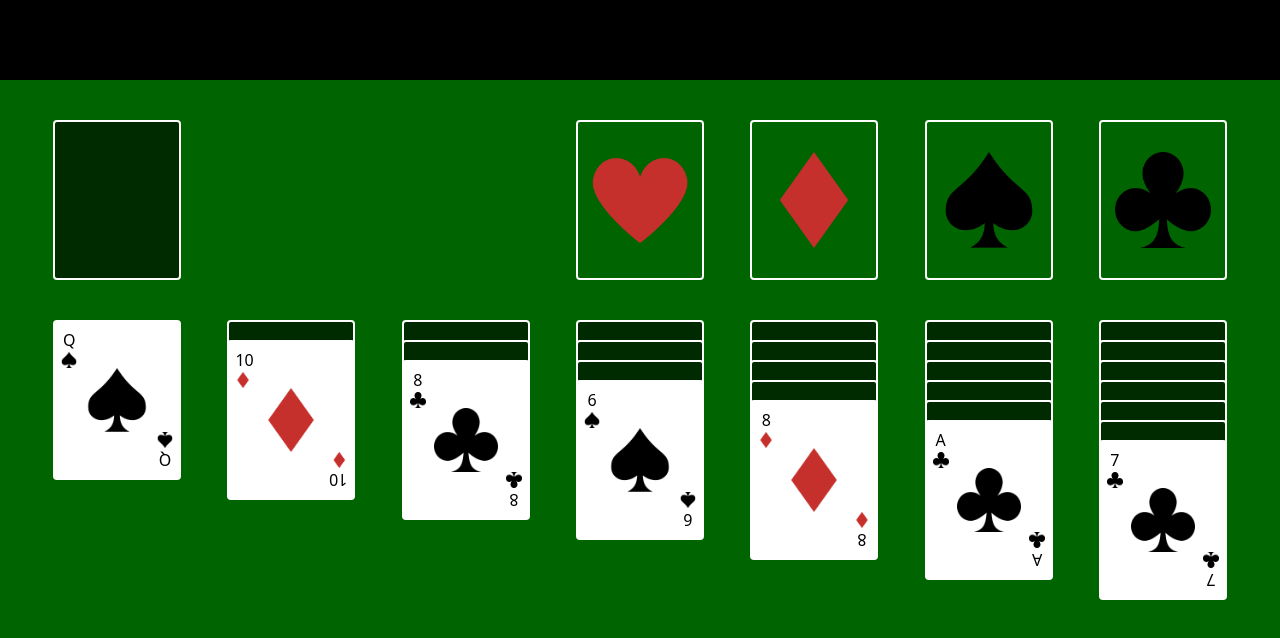
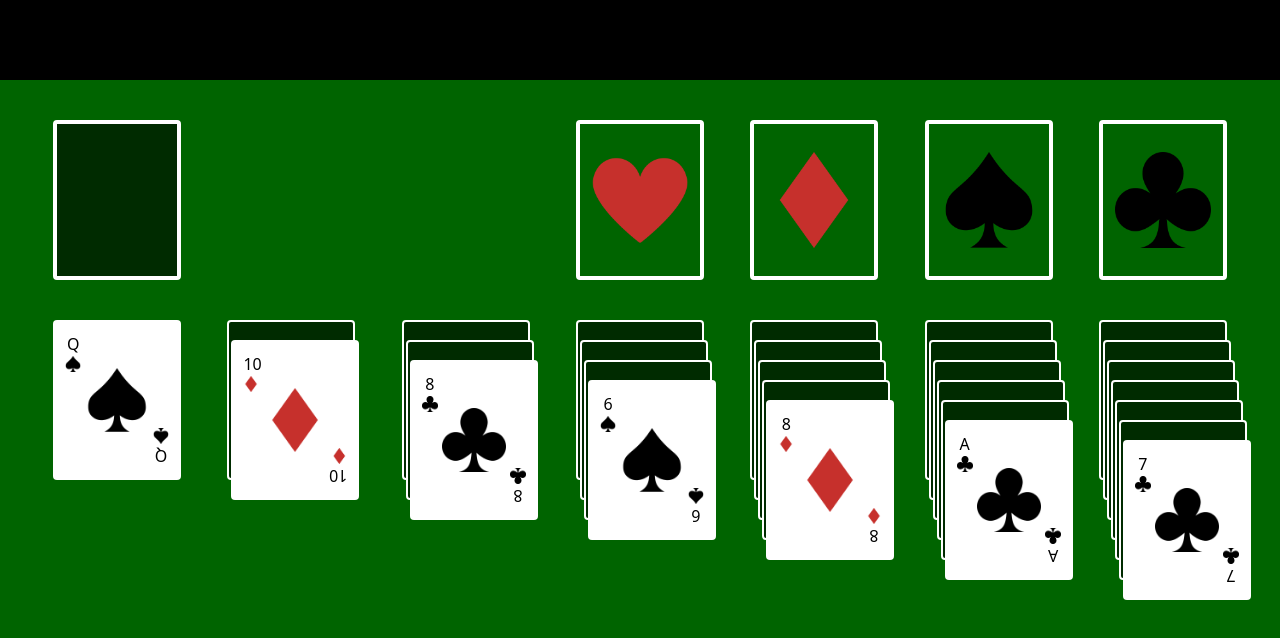
Before and after one commit to Spencehiko/solitaire, a Vue app: page / in a window 1280 px wide. Shown: the top 638 px of the page. Built offline with nearby package versions, Linux system fonts and the light colour scheme.

Commit message:
feat! drag drop logic started

```diff
--- a/src/components/GamePage.vue
+++ b/src/components/GamePage.vue
@@ -4,7 +4,8 @@ import { storeToRefs } from "pinia";
 import { onMounted } from "vue";
 
 const store = useMainStore();
-const { cards, activeCardIndex, board, slots } = storeToRefs(store);
+const { cards, activeCardIndex, board, slots, selectedCard } =
+    storeToRefs(store);
 const {
     startGame,
     nextCard,
@@ -12,14 +13,31 @@ const {
     getCardSuit,
     selectCard,
     sendCardToSlot,
+    checkDrop,
 } = store;
 
 onMounted(() => {
     activeCardIndex.value = -1;
+    selectedCard.value = -1;
     if (!cards.value[0]) {
         startGame();
     }
 });
+
+const dragEndHandler = (event: any) => {
+    event.preventDefault();
+    const selectedCard = event.target.getAttribute("data-number");
+    const { screenX, screenY } = event;
+    const closestCard = document
+        .elementsFromPoint(screenX, screenY)
+        .find((element: any) => {
+            console.log(element.classList);
+            return element.classList.contains("draggable-card");
+        });
+    console.log(closestCard);
+    console.log(closestCard?.getAttribute("data-number"));
+    console.log(document.elementsFromPoint(screenX, screenY));
+};
 </script>
 
 <template>
@@ -27,7 +45,7 @@ onMounted(() => {
         <div class="flex gap-5">
             <div class="basis-1/7">
                 <button
-                    class="h-40 w-32 block mx-auto bg-darkest-green border-2 border-white rounded hover:bg-light-green transition-all duration-200"
+                    class="h-40 w-32 block mx-auto bg-darkest-green border-4 border-white rounded hover:bg-light-green transition-all duration-200"
                     @click="nextCard"
                     v-if="activeCardIndex !== cards.length - 1"
                 ></button>
@@ -42,7 +60,11 @@ onMounted(() => {
             <div class="basis-1/7">
                 <button
                     v-if="activeCardIndex !== -1"
-                    class="h-40 w-32 mx-auto bg-white rounded relative"
+                    class="h-40 w-32 mx-auto bg-white border-4 border-transparent rounded relative flex"
+                    :class="{
+                        'border-suits-red':
+                            selectedCard === cards[activeCardIndex],
+                    }"
                     @click="selectCard(cards[activeCardIndex])"
                     @dblclick="sendCardToSlot(cards[activeCardIndex])"
                 >
@@ -83,7 +105,7 @@ onMounted(() => {
                 :key="index"
             >
                 <div
-                    class="h-40 w-32 mx-auto border-2 border-white rounded flex"
+                    class="h-40 w-32 mx-auto border-4 border-white rounded flex"
                     v-if="lastCard === -1"
                 >
                     <img
@@ -132,38 +154,60 @@ onMounted(() => {
                     <div
                         v-if="card > 0"
                         class="absolute left-1/2 -translate-x-1/2"
-                        :style="{ top: cardIndex * 1.25 + 'rem' }"
+                        :style="{
+                            top: cardIndex * 1.25 + 'rem',
+                            'margin-left': cardIndex * 0.25 + 'rem',
+                        }"
                     >
-                        <button
-                            class="h-40 w-32 bg-white rounded relative"
+                        <div
+                            class="h-40 w-32 bg-white border-4 border-transparent rounded relative flex cursor-pointer select-none draggable-card"
+                            :class="{
+                                'border-suits-red': selectedCard === card,
+                            }"
                             @click="selectCard(card)"
                             @dblclick="sendCardToSlot(card)"
+                            draggable="true"
+                            :data-number="card"
+                            @dragend="dragEndHandler"
                         >
-                            <div class="absolute left-2 top-2 flex flex-col">
-                                <span>{{ getCardNumber(card) }}</span>
+                            <div
+                                class="absolute left-2 top-2 flex flex-col"
+                                draggable="false"
+                            >
+                                <span class="text-center">{{
+                                    getCardNumber(card)
+                                }}</span>
+                                <img
+                                    class="h-4 w-4"
+                                    :src="`suits/${getCardSuit(card)}.png`"
+                                    draggable="false"
+                                />
+                            </div>
+                            <img
+                                :src="'suits/' + getCardSuit(card) + '.png'"
+                                class="h-16 w-16 absolute top-1/2 left-1/2 -translate-x-1/2 -translate-y-1/2"
+                                draggable="false"
+                            />
+                            <div
+                                class="absolute right-2 bottom-2 flex flex-col -scale-100"
+                                draggable="false"
+                            >
+                                <span class="text-center">{{
+                                    getCardNumber(card)
+                                }}</span>
                                 <img
                                     class="h-4 w-4"
                                     :src="`suits/${getCardSuit(card)}.png`"
                                 />
                             </div>
-                            <img
-                                :src="'suits/' + getCardSuit(card) + '.png'"
-                                class="h-16 w-16 m-auto"
-                            />
-                            <div
-                                class="absolute right-2 bottom-2 flex flex-col -scale-100"
-                            >
-                                <span>{{ getCardNumber(card) }}</span>
-                                <img
-                                    class="h-4 w-4"
-                                    :src="`suits/${getCardSuit(card)}.png`"
-                                />
-                            </div>
-                        </button>
+                        </div>
                     </div>
                     <div
                         class="h-40 w-32 bg-darkest-green border-2 border-white rounded absolute left-1/2 -translate-x-1/2"
-                        :style="{ top: cardIndex * 1.25 + 'rem' }"
+                        :style="{
+                            top: cardIndex * 1.25 + 'rem',
+                            'margin-left': cardIndex * 0.25 + 'rem',
+                        }"
                         v-else
                     ></div>
                 </div>
@@ -171,3 +215,8 @@ onMounted(() => {
         </div>
     </div>
 </template>
+<style scoped>
+.draggable-card:active {
+    background-color: blueviolet;
+}
+</style>
--- a/src/stores/store.ts
+++ b/src/stores/store.ts
@@ -44,6 +44,7 @@ export const useMainStore = defineStore({
             } else {
                 this.activeCardIndex += 1;
             }
+            this.selectedCard = -1;
         },
         previousCard() {
             if (this.activeCardIndex === 0) {
@@ -100,6 +101,10 @@ export const useMainStore = defineStore({
             }
             return firstCard === secondCard - 1;
         },
+        checkDrop(event: MouseEvent) {
+            console.log(event);
+            console.log("WEEEEEE");
+        },
     },
     persist: true,
 });
```
